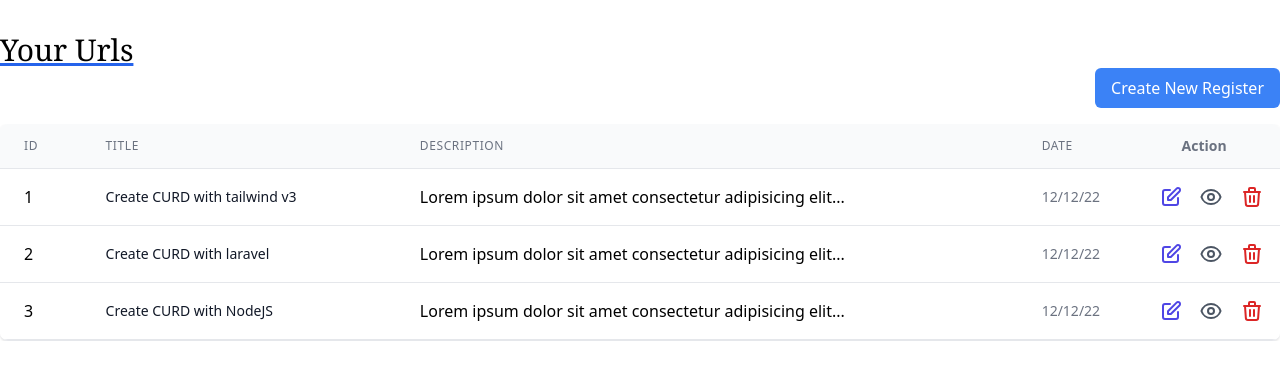
After one commit to DaliGabriel/UrlSave, a PHP site: page /components/post_table.php in a window 1280 px wide. The commit adds this page. Shown: the top 380 px of the page. Run offline with PHP 8.4, Linux system fonts and the light colour scheme; some libraries are stand-ins or nearby versions.

Commit message:
fronted crud

```diff
--- /dev/null
+++ b/views/components/post_table.php
@@ -0,0 +1,211 @@
+<!DOCTYPE html>
+<html lang="en">
+<head>
+    <meta charset="UTF-8">
+    <meta http-equiv="X-UA-Compatible" content="IE=edge">
+    <meta name="viewport" content="width=device-width, initial-scale=1.0">
+    <script src="https://cdn.tailwindcss.com"></script>
+</head>
+<body>
+
+    <div class="container max-w-7xl mx-auto mt-8">
+    <div class="mb-4">
+        <h1 class="font-serif text-3xl text-gray-00 underline decoration-blue-600">Your Urls</h1>
+        <div class="flex justify-end">
+            <form action="/crud_php_sql/views/components/create_post.php">
+            <button class="px-4 py-2 rounded-md bg-blue-500 text-white hover:bg-blue-600">Create New Register</button>
+            </form>
+
+        </div>
+    </div>
+    <div class="flex flex-col">
+        <div class="overflow-x-auto sm:-mx-6 sm:px-6 lg:-mx-8 lg:px-8">
+        <div class="inline-block min-w-full overflow-hidden align-middle border-b border-gray-200 shadow sm:rounded-lg">
+            <table class="min-w-full">
+            <thead>
+                <tr>
+                <th
+                    class="px-6 py-3 text-xs font-medium leading-4 tracking-wider text-left text-gray-500 uppercase border-b border-gray-200 bg-gray-50">
+                    ID</th>
+                <th
+                    class="px-6 py-3 text-xs font-medium leading-4 tracking-wider text-left text-gray-500 uppercase border-b border-gray-200 bg-gray-50">
+                    Title</th>
+                <th
+                    class="px-6 py-3 text-xs font-medium leading-4 tracking-wider text-left text-gray-500 uppercase border-b border-gray-200 bg-gray-50">
+                    Description</th>
+                <th
+                    class="px-6 py-3 text-xs font-medium leading-4 tracking-wider text-left text-gray-500 uppercase border-b border-gray-200 bg-gray-50">
+                    Date</th>
+                <th class="px-6 py-3 text-sm text-left text-gray-500 border-b border-gray-200 bg-gray-50" colspan="3">
+                    Action</th>
+                </tr>
+            </thead>
+
+            <tbody class="bg-white">
+                <tr>
+                <td class="px-6 py-4 whitespace-no-wrap border-b border-gray-200">
+                    <div class="flex items-center">
+                    1
+                    </div>
+
+                </td>
+
+                <td class="px-6 py-4 whitespace-no-wrap border-b border-gray-200">
+                    <div class="text-sm leading-5 text-gray-900">Create CURD with tailwind v3
+                    </div>
+                </td>
+
+                <td class="px-6 py-4 whitespace-no-wrap border-b border-gray-200">
+                    <p>Lorem ipsum dolor sit amet consectetur adipisicing elit...</p>
+                </td>
+
+                <td class="px-6 py-4 text-sm leading-5 text-gray-500 whitespace-no-wrap border-b border-gray-200">
+                    <span>12/12/22</span>
+                </td>
+
+                <td class="text-sm font-medium leading-5 text-center whitespace-no-wrap border-b border-gray-200 ">
+                    <a href="#" class="text-indigo-600 hover:text-indigo-900">
+                    <svg xmlns="http://www.w3.org/2000/svg" class="w-6 h-6" fill="none" viewBox="0 0 24 24"
+                        stroke="currentColor">
+                        <path stroke-linecap="round" stroke-linejoin="round" stroke-width="2"
+                        d="M11 5H6a2 2 0 00-2 2v11a2 2 0 002 2h11a2 2 0 002-2v-5m-1.414-9.414a2 2 0 112.828 2.828L11.828 15H9v-2.828l8.586-8.586z" />
+                    </svg>
+                    </a>
+
+                <td class="text-sm font-medium leading-5 text-center whitespace-no-wrap border-b border-gray-200 ">
+                    <a href="#" class="text-gray-600 hover:text-gray-900">
+                    <svg xmlns="http://www.w3.org/2000/svg" class="w-6 h-6" fill="none" viewBox="0 0 24 24"
+                        stroke="currentColor">
+                        <path stroke-linecap="round" stroke-linejoin="round" stroke-width="2"
+                        d="M15 12a3 3 0 11-6 0 3 3 0 016 0z" />
+                        <path stroke-linecap="round" stroke-linejoin="round" stroke-width="2"
+                        d="M2.458 12C3.732 7.943 7.523 5 12 5c4.478 0 8.268 2.943 9.542 7-1.274 4.057-5.064 7-9.542 7-4.477 0-8.268-2.943-9.542-7z" />
+                    </svg>
+                    </a>
+
+                </td>
+
+                </td>
+                <td class="text-sm font-medium leading-5 whitespace-no-wrap border-b border-gray-200 ">
+                    <a href="#"><svg xmlns="http://www.w3.org/2000/svg" class="w-6 h-6 text-red-600 hover:text-red-800"
+                        fill="none" viewBox="0 0 24 24" stroke="currentColor">
+                        <path stroke-linecap="round" stroke-linejoin="round" stroke-width="2"
+                        d="M19 7l-.867 12.142A2 2 0 0116.138 21H7.862a2 2 0 01-1.995-1.858L5 7m5 4v6m4-6v6m1-10V4a1 1 0 00-1-1h-4a1 1 0 00-1 1v3M4 7h16" />
+                    </svg></a>
+
+                </td>
+                </tr>
+                <tr>
+                <td class="px-6 py-4 whitespace-no-wrap border-b border-gray-200">
+                    <div class="flex items-center">
+                    2
+                    </div>
+
+                </td>
+
+                <td class="px-6 py-4 whitespace-no-wrap border-b border-gray-200">
+                    <div class="text-sm leading-5 text-gray-900">Create CURD with laravel
+                    </div>
+                </td>
+
+                <td class="px-6 py-4 whitespace-no-wrap border-b border-gray-200">
+                    <p>Lorem ipsum dolor sit amet consectetur adipisicing elit...</p>
+                </td>
+
+                <td class="px-6 py-4 text-sm leading-5 text-gray-500 whitespace-no-wrap border-b border-gray-200">
+                    <span>12/12/22</span>
+                </td>
+
+                <td class="text-sm font-medium leading-5 text-center whitespace-no-wrap border-b border-gray-200 ">
+                    <a href="#" class="text-indigo-600 hover:text-indigo-900">
+                    <svg xmlns="http://www.w3.org/2000/svg" class="w-6 h-6" fill="none" viewBox="0 0 24 24"
+                        stroke="currentColor">
+                        <path stroke-linecap="round" stroke-linejoin="round" stroke-width="2"
+                        d="M11 5H6a2 2 0 00-2 2v11a2 2 0 002 2h11a2 2 0 002-2v-5m-1.414-9.414a2 2 0 112.828 2.828L11.828 15H9v-2.828l8.586-8.586z" />
+                    </svg>
+                    </a>
+
+                </td>
+
+                <td class="text-sm font-medium leading-5 text-center whitespace-no-wrap border-b border-gray-200 ">
+                    <a href="#" class="text-gray-600 hover:text-gray-900">
+                    <svg xmlns="http://www.w3.org/2000/svg" class="w-6 h-6" fill="none" viewBox="0 0 24 24"
+                        stroke="currentColor">
+                        <path stroke-linecap="round" stroke-linejoin="round" stroke-width="2"
+                        d="M15 12a3 3 0 11-6 0 3 3 0 016 0z" />
+                        <path stroke-linecap="round" stroke-linejoin="round" stroke-width="2"
+                        d="M2.458 12C3.732 7.943 7.523 5 12 5c4.478 0 8.268 2.943 9.542 7-1.274 4.057-5.064 7-9.542 7-4.477 0-8.268-2.943-9.542-7z" />
+                    </svg>
+                    </a>
+
+                </td>
+                <td class="text-sm font-medium leading-5 whitespace-no-wrap border-b border-gray-200 ">
+                    <a href="#"><svg xmlns="http://www.w3.org/2000/svg" class="w-6 h-6 text-red-600 hover:text-red-800"
+                        fill="none" viewBox="0 0 24 24" stroke="currentColor">
+                        <path stroke-linecap="round" stroke-linejoin="round" stroke-width="2"
+                        d="M19 7l-.867 12.142A2 2 0 0116.138 21H7.862a2 2 0 01-1.995-1.858L5 7m5 4v6m4-6v6m1-10V4a1 1 0 00-1-1h-4a1 1 0 00-1 1v3M4 7h16" />
+                    </svg></a>
+
+                </td>
+                </tr>
+                <tr>
+                <td class="px-6 py-4 whitespace-no-wrap border-b border-gray-200">
+                    <div class="flex items-center">
+                    3
+                    </div>
+
+                </td>
+
+                <td class="px-6 py-4 whitespace-no-wrap border-b border-gray-200">
+                    <div class="text-sm leading-5 text-gray-900">Create CURD with NodeJS
+                    </div>
+                </td>
+
+                <td class="px-6 py-4 whitespace-no-wrap border-b border-gray-200">
+                    <p>Lorem ipsum dolor sit amet consectetur adipisicing elit...</p>
+                </td>
+
+                <td class="px-6 py-4 text-sm leading-5 text-gray-500 whitespace-no-wrap border-b border-gray-200">
+                    <span>12/12/22</span>
+                </td>
+
+                <td class="text-sm font-medium leading-5 text-center whitespace-no-wrap border-b border-gray-200 ">
+                    <a href="#" class="text-indigo-600 hover:text-indigo-900">
+                    <svg xmlns="http://www.w3.org/2000/svg" class="w-6 h-6" fill="none" viewBox="0 0 24 24"
+                        stroke="currentColor">
+                        <path stroke-linecap="round" stroke-linejoin="round" stroke-width="2"
+                        d="M11 5H6a2 2 0 00-2 2v11a2 2 0 002 2h11a2 2 0 002-2v-5m-1.414-9.414a2 2 0 112.828 2.828L11.828 15H9v-2.828l8.586-8.586z" />
+                    </svg>
+                    </a>
+
+                </td>
+                <td class="text-sm font-medium leading-5 text-center whitespace-no-wrap border-b border-gray-200 ">
+                    <a href="#" class="text-gray-600 hover:text-gray-900">
+                    <svg xmlns="http://www.w3.org/2000/svg" class="w-6 h-6" fill="none" viewBox="0 0 24 24"
+                        stroke="currentColor">
+                        <path stroke-linecap="round" stroke-linejoin="round" stroke-width="2"
+                        d="M15 12a3 3 0 11-6 0 3 3 0 016 0z" />
+                        <path stroke-linecap="round" stroke-linejoin="round" stroke-width="2"
+                        d="M2.458 12C3.732 7.943 7.523 5 12 5c4.478 0 8.268 2.943 9.542 7-1.274 4.057-5.064 7-9.542 7-4.477 0-8.268-2.943-9.542-7z" />
+                    </svg>
+                    </a>
+
+                </td>
+                <td class="text-sm font-medium leading-5 whitespace-no-wrap border-b border-gray-200 ">
+                    <a href="#"><svg xmlns="http://www.w3.org/2000/svg" class="w-6 h-6 text-red-600 hover:text-red-800"
+                        fill="none" viewBox="0 0 24 24" stroke="currentColor">
+                        <path stroke-linecap="round" stroke-linejoin="round" stroke-width="2"
+                        d="M19 7l-.867 12.142A2 2 0 0116.138 21H7.862a2 2 0 01-1.995-1.858L5 7m5 4v6m4-6v6m1-10V4a1 1 0 00-1-1h-4a1 1 0 00-1 1v3M4 7h16" />
+                    </svg></a>
+
+                </td>
+                </tr>
+            </tbody>
+            </table>
+        </div>
+        </div>
+    </div>
+    </div>
+
+</body>
+</html>
--- a/views/register.php
+++ b/views/register.php
@@ -9,6 +9,9 @@
     <title>Register</title>
 </head>
 <body>
+
+    <?php include('./components/navbar.php'); ?>
+
 <div class="min-w-screen min-h-screen bg-gray-900 flex items-center justify-center px-5 py-5">
     <div class="bg-gray-100 text-gray-500 rounded-3xl shadow-xl w-full overflow-hidden" style="max-width:1000px">
         <div class="md:flex w-full">
```
Also changed, not shown: views/components/create_post.php (added, +60 -0 lines), views/components/navbar.php (added, +57 -0 lines), views/index.php (+7 -11 lines), views/login.php (+3 -56 lines), views/components/edit_post.php (added).
